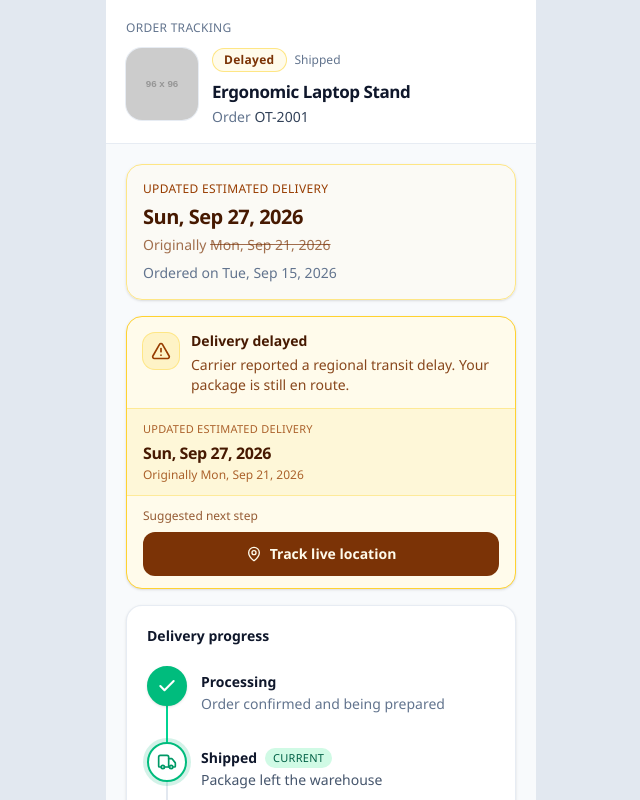
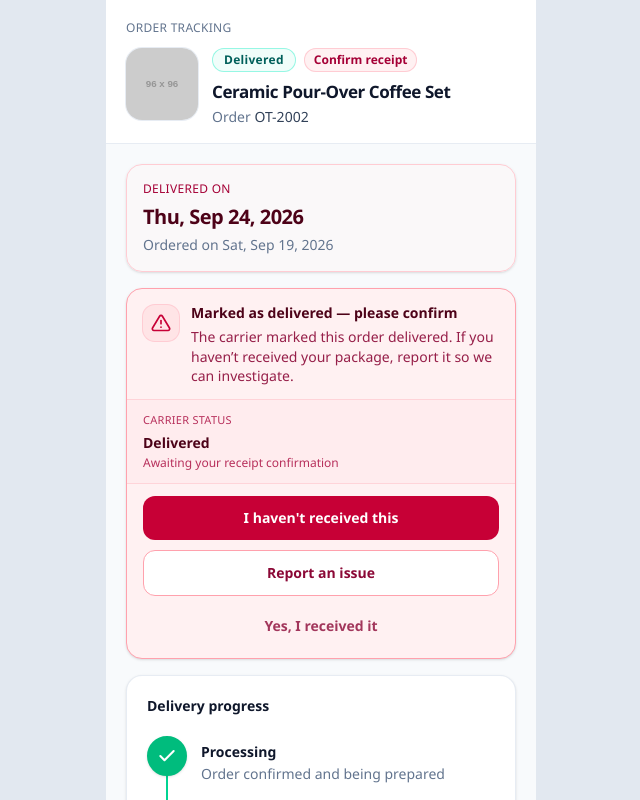
Before and after one commit to muddasirfaiyaj66/order-tracking-screen, a React (Vite) app: page / in a window 1280 px wide. Shown: the top 800 px of the page, without its empty margins (319-959 px from the left). Built offline with nearby package versions, Linux system fonts and the light colour scheme.

Commit message:
implement delivered-but-not-received receipt confirmation alert

```diff
--- a/src/App.tsx
+++ b/src/App.tsx
@@ -1,12 +1,12 @@
 import { OrderTrackingErrorState } from './components/OrderTrackingErrorState'
 import { OrderTrackingScreen } from './components/OrderTrackingScreen'
 import { OrderTrackingSkeleton } from './components/OrderTrackingSkeleton'
-import { delayedMockOrder } from './data/mockOrders'
+import { notReceivedMockOrder } from './data/mockOrders'
 import { useOrderTracking } from './hooks/useOrderTracking'
 
 function App() {
   const { status, order, errorMessage, reload } = useOrderTracking(
-    delayedMockOrder.orderId,
+    notReceivedMockOrder.orderId,
   )
 
   if (status === 'loading') {
@@ -17,7 +17,7 @@ function App() {
     return (
       <OrderTrackingErrorState
         variant="error"
-        orderId={delayedMockOrder.orderId}
+        orderId={notReceivedMockOrder.orderId}
         message={errorMessage ?? undefined}
         onRetry={reload}
       />
@@ -28,7 +28,7 @@ function App() {
     return (
       <OrderTrackingErrorState
         variant="empty"
-        orderId={delayedMockOrder.orderId}
+        orderId={notReceivedMockOrder.orderId}
         message={errorMessage ?? undefined}
         onRetry={reload}
       />
--- /dev/null
+++ b/src/components/DeliveredNotReceivedAlert.tsx
@@ -0,0 +1,183 @@
+import { useState } from 'react'
+import type { Order } from '../types/order'
+
+function AlertIcon({ className }: { className?: string }) {
+  return (
+    <svg
+      viewBox="0 0 24 24"
+      fill="none"
+      stroke="currentColor"
+      strokeWidth="2"
+      strokeLinecap="round"
+      strokeLinejoin="round"
+      className={className}
+      aria-hidden="true"
+    >
+      <path d="M10.29 3.86 1.82 18a2 2 0 0 0 1.71 3h16.94a2 2 0 0 0 1.71-3L13.71 3.86a2 2 0 0 0-3.42 0z" />
+      <path d="M12 9v4" />
+      <path d="M12 17h.01" />
+    </svg>
+  )
+}
+
+function CheckIcon({ className }: { className?: string }) {
+  return (
+    <svg
+      viewBox="0 0 24 24"
+      fill="none"
+      stroke="currentColor"
+      strokeWidth="2.5"
+      strokeLinecap="round"
+      strokeLinejoin="round"
+      className={className}
+      aria-hidden="true"
+    >
+      <path d="M20 6 9 17l-5-5" />
+    </svg>
+  )
+}
+
+interface DeliveredNotReceivedAlertProps {
+  order: Order
+  onConfirmReceipt?: () => void
+  onReportIssue?: () => void
+}
+
+type ReceiptOutcome = 'idle' | 'confirmed' | 'reported'
+
+/**
+ * Alert for orders marked Delivered when the customer may not have the package.
+ * Keeps Delivered status visible while prompting confirmation / issue reporting.
+ */
+export function DeliveredNotReceivedAlert({
+  order,
+  onConfirmReceipt,
+  onReportIssue,
+}: DeliveredNotReceivedAlertProps) {
+  const [outcome, setOutcome] = useState<ReceiptOutcome>('idle')
+
+  if (!order.isDeliveredButNotReceived) return null
+
+  if (outcome === 'confirmed') {
+    return (
+      <section
+        className="rounded-2xl border border-teal-200 bg-teal-50 px-4 py-4 shadow-sm"
+        role="status"
+      >
+        <div className="flex gap-3">
+          <div className="flex size-9 shrink-0 items-center justify-center rounded-xl bg-teal-100 text-teal-700 ring-1 ring-teal-200">
+            <CheckIcon className="size-5" />
+          </div>
+          <div>
+            <p className="text-sm font-semibold text-teal-950">
+              Thanks for confirming
+            </p>
+            <p className="mt-1 text-sm leading-snug text-teal-900/85">
+              We’ve marked order {order.orderId} as received.
+            </p>
+          </div>
+        </div>
+      </section>
+    )
+  }
+
+  if (outcome === 'reported') {
+    return (
+      <section
+        className="rounded-2xl border border-rose-200 bg-rose-50 px-4 py-4 shadow-sm"
+        role="status"
+      >
+        <div className="flex gap-3">
+          <div className="flex size-9 shrink-0 items-center justify-center rounded-xl bg-rose-100 text-rose-700 ring-1 ring-rose-200">
+            <AlertIcon className="size-5" />
+          </div>
+          <div>
+            <p className="text-sm font-semibold text-rose-950">
+              Issue reported
+            </p>
+            <p className="mt-1 text-sm leading-snug text-rose-900/85">
+              Support will follow up about order {order.orderId}. You can also
+              email us anytime from below.
+            </p>
+          </div>
+        </div>
+      </section>
+    )
+  }
+
+  const reportHref = (() => {
+    const subject = encodeURIComponent(
+      `I haven't received order ${order.orderId}`,
+    )
+    const body = encodeURIComponent(
+      `Hi Support,\n\nOrder ${order.orderId} is marked as Delivered, but I have not received it.\n\nProduct: ${order.productName}\n\nPlease help investigate.\n\nThanks,`,
+    )
+    return `mailto:support@example.com?subject=${subject}&body=${body}`
+  })()
+
+  return (
+    <section
+      className="overflow-hidden rounded-2xl border border-rose-300 bg-rose-50 shadow-sm"
+      role="alert"
+      aria-label="Confirm delivery receipt"
+    >
+      <div className="flex gap-3 px-4 py-3.5">
+        <div className="mt-0.5 flex size-9 shrink-0 items-center justify-center rounded-xl bg-rose-100 text-rose-700 ring-1 ring-rose-200">
+          <AlertIcon className="size-5" />
+        </div>
+        <div className="min-w-0 flex-1">
+          <p className="text-sm font-semibold text-rose-950">
+            Marked as delivered — please confirm
+          </p>
+          <p className="mt-1 text-sm leading-snug text-rose-900/90">
+            The carrier marked this order delivered. If you haven’t received
+            your package, report it so we can investigate.
+          </p>
+        </div>
+      </div>
+
+      <div className="border-t border-rose-200/80 bg-rose-100/40 px-4 py-3">
+        <p className="text-[11px] font-medium tracking-wide text-rose-800/80 uppercase">
+          Carrier status
+        </p>
+        <p className="mt-1 text-sm font-semibold text-rose-950">Delivered</p>
+        <p className="mt-0.5 text-xs text-rose-800/80">
+          Awaiting your receipt confirmation
+        </p>
+      </div>
+
+      <div className="flex flex-col gap-2.5 border-t border-rose-200/80 px-4 py-3">
+        <button
+          type="button"
+          onClick={() => {
+            setOutcome('reported')
+            onReportIssue?.()
+          }}
+          className="flex w-full items-center justify-center rounded-xl bg-rose-700 px-4 py-3 text-sm font-semibold text-white transition hover:bg-rose-800 active:scale-[0.99] focus-visible:outline-2 focus-visible:outline-offset-2 focus-visible:outline-rose-700"
+        >
+          I haven&apos;t received this
+        </button>
+        <a
+          href={reportHref}
+          onClick={() => {
+            setOutcome('reported')
+            onReportIssue?.()
+          }}
+          className="flex w-full items-center justify-center rounded-xl border border-rose-300 bg-white px-4 py-3 text-sm font-semibold text-rose-900 transition hover:bg-rose-50 active:scale-[0.99] focus-visible:outline-2 focus-visible:outline-offset-2 focus-visible:outline-rose-400"
+        >
+          Report an issue
+        </a>
+        <button
+          type="button"
+          onClick={() => {
+            setOutcome('confirmed')
+            onConfirmReceipt?.()
+          }}
+          className="flex w-full items-center justify-center rounded-xl px-4 py-2.5 text-sm font-semibold text-rose-900/80 transition hover:bg-rose-100/80 active:scale-[0.99] focus-visible:outline-2 focus-visible:outline-offset-2 focus-visible:outline-rose-400"
+        >
+          Yes, I received it
+        </button>
+      </div>
+    </section>
+  )
+}
--- a/src/components/OrderTrackingScreen.tsx
+++ b/src/components/OrderTrackingScreen.tsx
@@ -1,6 +1,7 @@
 import type { Order } from '../types/order'
 import { ContactSupportButton } from './ContactSupportButton'
 import { DelayedOrderBanner } from './DelayedOrderBanner'
+import { DeliveredNotReceivedAlert } from './DeliveredNotReceivedAlert'
 import { OrderProgressStepper } from './OrderProgressStepper'
 import { StatusBadge } from './StatusBadge'
 import { TrackingScreenFrame } from './TrackingScreenFrame'
@@ -21,6 +22,7 @@ interface OrderTrackingScreenProps {
 export function OrderTrackingScreen({ order }: OrderTrackingScreenProps) {
   const showUpdatedEta =
     order.isDelayed && Boolean(order.originalEstimatedDeliveryDate)
+  const isDelivered = order.status === 'Delivered'
 
   return (
     <TrackingScreenFrame>
@@ -36,8 +38,16 @@ export function OrderTrackingScreen({ order }: OrderTrackingScreenProps) {
           />
           <div className="min-w-0 flex-1">
             <div className="flex flex-wrap items-center gap-2">
-              <StatusBadge status={order.status} isDelayed={order.isDelayed} />
-              {order.isDelayed && (
+              <StatusBadge
+                status={order.status}
+                isDelayed={order.isDelayed && !order.isDeliveredButNotReceived}
+              />
+              {order.isDeliveredButNotReceived && (
+                <span className="inline-flex items-center rounded-full bg-rose-50 px-2.5 py-1 text-xs font-semibold text-rose-800 ring-1 ring-inset ring-rose-200">
+                  Confirm receipt
+                </span>
+              )}
+              {order.isDelayed && !order.isDeliveredButNotReceived && (
                 <span className="text-xs font-medium text-slate-500">
                   {order.status}
                 </span>
@@ -58,19 +68,33 @@ export function OrderTrackingScreen({ order }: OrderTrackingScreenProps) {
           className={`rounded-2xl border px-4 py-4 shadow-sm ${
             order.isDelayed
               ? 'border-amber-200 bg-amber-50/40'
+              : order.isDeliveredButNotReceived
+                ? 'border-rose-200 bg-rose-50/30'
                 : 'border-slate-200/80 bg-white'
           }`}
         >
           <p
             className={`text-xs font-medium tracking-wide uppercase ${
-              order.isDelayed ? 'text-amber-800' : 'text-slate-500'
+              order.isDelayed
+                ? 'text-amber-800'
+                : order.isDeliveredButNotReceived
+                  ? 'text-rose-800'
+                  : 'text-slate-500'
             }`}
           >
-            {order.isDelayed ? 'Updated estimated delivery' : 'Estimated delivery'}
+            {order.isDelayed
+              ? 'Updated estimated delivery'
+              : isDelivered
+                ? 'Delivered on'
+                : 'Estimated delivery'}
           </p>
           <p
             className={`mt-1.5 text-xl font-semibold tracking-tight ${
-              order.isDelayed ? 'text-amber-950' : 'text-slate-900'
+              order.isDelayed
+                ? 'text-amber-950'
+                : order.isDeliveredButNotReceived
+                  ? 'text-rose-950'
+                  : 'text-slate-900'
             }`}
           >
             {formatDate(order.estimatedDeliveryDate)}
@@ -105,16 +129,10 @@ export function OrderTrackingScreen({ order }: OrderTrackingScreenProps) {
           />
         )}
 
-        {(order.isDeliveredButNotReceived || order.isTrackingUnavailable) && (
-          <div className="space-y-2">
         {order.isDeliveredButNotReceived && (
-              <p
-                className="rounded-2xl border border-rose-200 bg-rose-50 px-3.5 py-3 text-sm leading-snug text-rose-950"
-                role="status"
-              >
-                Marked delivered, but not received — contact support if needed.
-              </p>
+          <DeliveredNotReceivedAlert order={order} />
         )}
+
         {order.isTrackingUnavailable && (
           <p
             className="rounded-2xl border border-slate-200 bg-slate-100 px-3.5 py-3 text-sm leading-snug text-slate-700"
@@ -122,8 +140,6 @@ export function OrderTrackingScreen({ order }: OrderTrackingScreenProps) {
           >
             Tracking details are not available for this order yet.
           </p>
-            )}
-          </div>
         )}
 
         {order.isTrackingUnavailable ? (
--- a/src/data/mockOrders.ts
+++ b/src/data/mockOrders.ts
@@ -94,3 +94,6 @@ export const mockOrder: Order = mockOrders[2]
 
 /** Delayed order sample for the delay edge-case screen. */
 export const delayedMockOrder: Order = mockOrders[4]
+
+/** Delivered-but-not-received sample for the receipt confirmation edge case. */
+export const notReceivedMockOrder: Order = mockOrders[5]
```
Also changed, not shown: 1 other file (tests, documents, lock files or other folders). Lines whose indentation alone changed are shown as unchanged.
